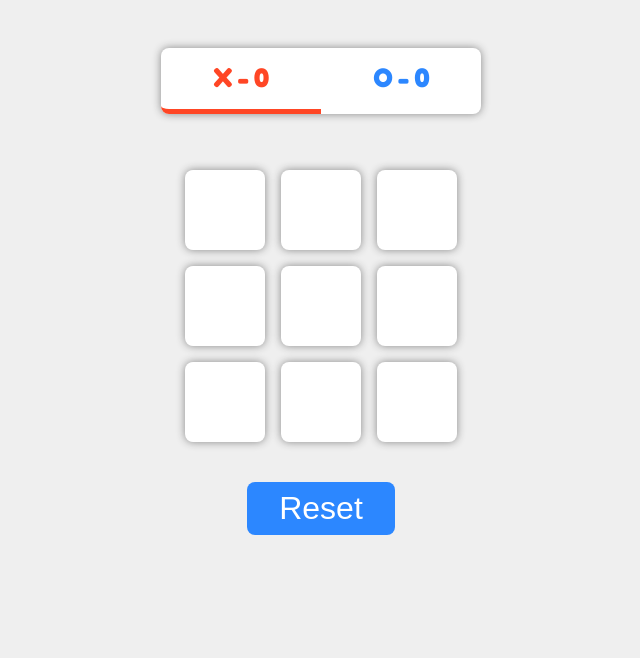
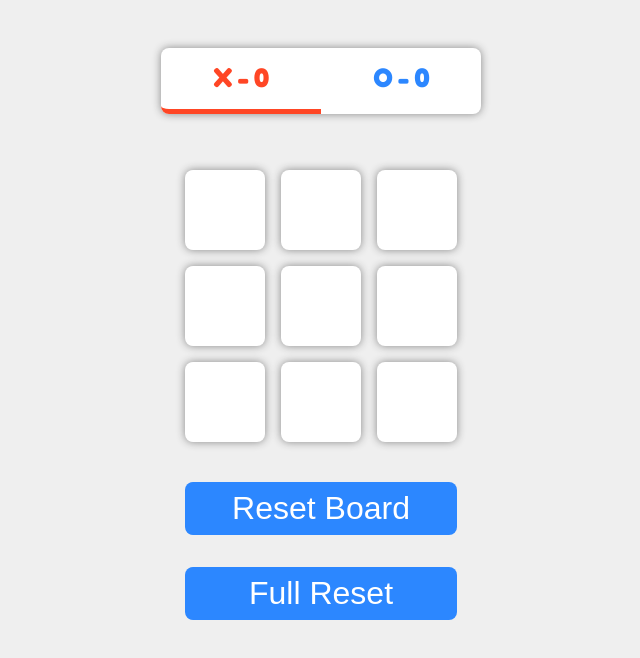
Before and after one commit to L3on06/TicTacToe-Game, a React (Create React App) app: page / in a window 1280 px wide. Shown: the top 658 px of the page, without its empty margins (319-959 px from the left). Built offline with nearby package versions, Linux system fonts and the light colour scheme.

Commit message:
I added the button to reset full game.

```diff
--- a/package.json
+++ b/package.json
@@ -6,6 +6,7 @@
     "@testing-library/jest-dom": "^5.16.5",
     "@testing-library/react": "^13.4.0",
     "@testing-library/user-event": "^13.5.0",
+    "framer-motion": "^7.6.12",
     "react": "^18.2.0",
     "react-dom": "^18.2.0",
     "react-scripts": "5.0.1",
--- a/src/App.js
+++ b/src/App.js
@@ -4,6 +4,8 @@ import Board from './components/Board';
 import ScoreBoard from './components/ScoreBoard';
 
 import ResetButton from "./components/ResetButton"
+
+import { motion, AnimatePresence } from 'framer-motion'
 function App() {
 
   const WIN_CONDITIONS = [
@@ -73,11 +75,19 @@ function App() {
     setBoard(Array(9).fill(null))
   }
 
+  function ScoreResetBoard() {
+    setScores({ xScore: 0, oScore: 0 })
+    setGameOver(false);
+    setBoard(Array(9).fill(null))
+  }
+
+
+
   return (
     <div className="App">
       <ScoreBoard scores={scores} xPlaying={xPlaying} />
       <Board board={board} onClick={gameOver ? Winner() : handleBoxClick} />
-      <ResetButton resetBoard={resetBoard} />
+      <ResetButton resetBoard={resetBoard} ScoreResetBoard={ScoreResetBoard} />
     </div>
   );
 }
--- a/src/components/ResetButton.css
+++ b/src/components/ResetButton.css
@@ -1,10 +1,11 @@
 .reset-btn {
     border: none;
-    border-radius: 0.5rem;
+    border-radius: .5rem;
     background-color: rgb(44, 135, 255);
     color: white;
     font-size: 2rem;
-    padding: 0.5rem 2rem;
+    padding: 0.5rem 2.2rem;
     margin: 2rem auto;
     display: block;
+    width: 17rem;
 }
--- a/src/components/ResetButton.js
+++ b/src/components/ResetButton.js
@@ -1,13 +1,11 @@
 import React from "react";
-
 import "./ResetButton.css"
 
-
-
-const ResetButton = ({ resetBoard }) => {
+const ResetButton = ({ resetBoard, ScoreResetBoard }) => {
     return (
         <div>
-            <button className="reset-btn" onClick={resetBoard}>Reset</button>
+            <button className="reset-btn" onClick={resetBoard}>Reset Board</button>
+            <button className="reset-btn" onClick={ScoreResetBoard}>Full Reset</button>
         </div>
     )
 };
```
Also changed, not shown: 1 other file (tests, documents, lock files or other folders).
